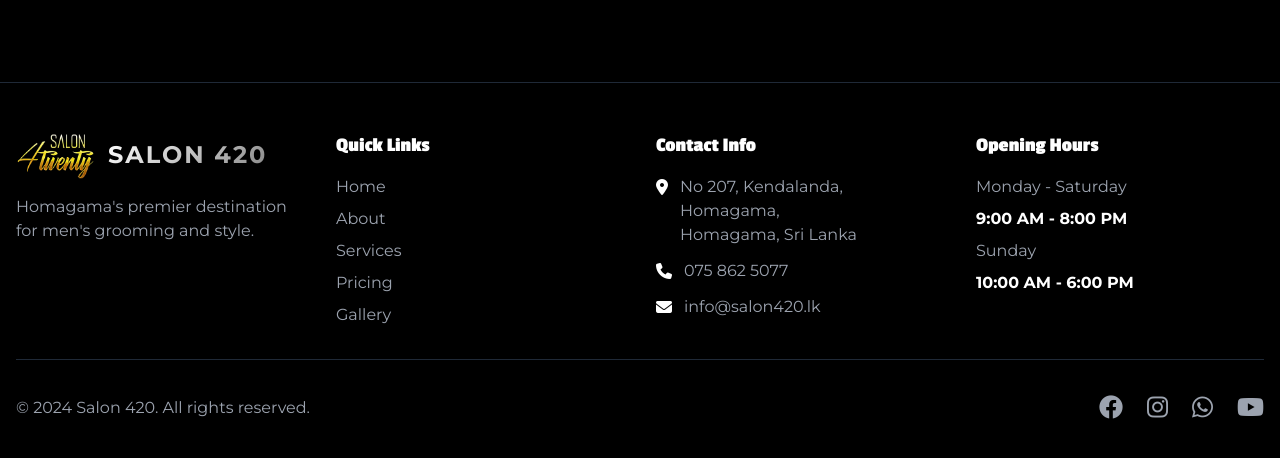
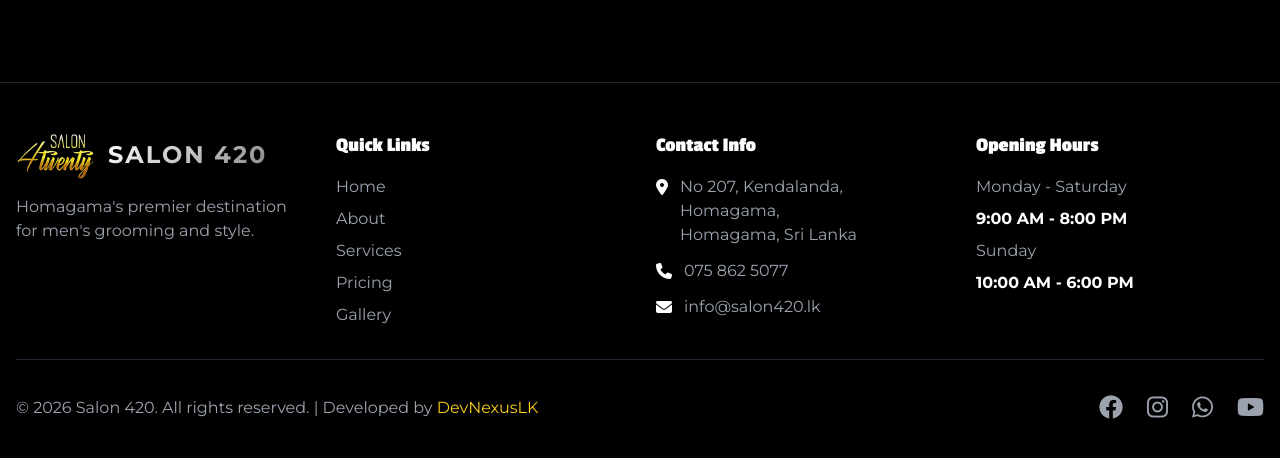
Before and after one commit to d3vnexus/salon420, a plain HTML site: page index.html in a window 1280 px wide. Shown: the part 6260-6718 px from the top of the page. Drawn offline with nearby package versions, Linux system fonts and the light colour scheme.

Commit message:
Update index.html

```diff
--- a/index.html
+++ b/index.html
@@ -930,7 +930,8 @@
             <div class="border-t border-gray-800 pt-8">
                 <div class="flex flex-col md:flex-row justify-between items-center">
                     <p class="text-gray-400 text-center md:text-left mb-4 md:mb-0">
-                        &copy; 2024 Salon 420. All rights reserved.
+                        &copy; 2026 Salon 420. All rights reserved. |
+    Developed by <a href="https://devnexus.com.lk/" target="_blank" class="text-yellow-400 hover:underline">DevNexusLK</a>
                     </p>
                     <div class="flex space-x-6">
                         <a href="#" class="text-gray-400 hover:text-white transition text-2xl">
```
